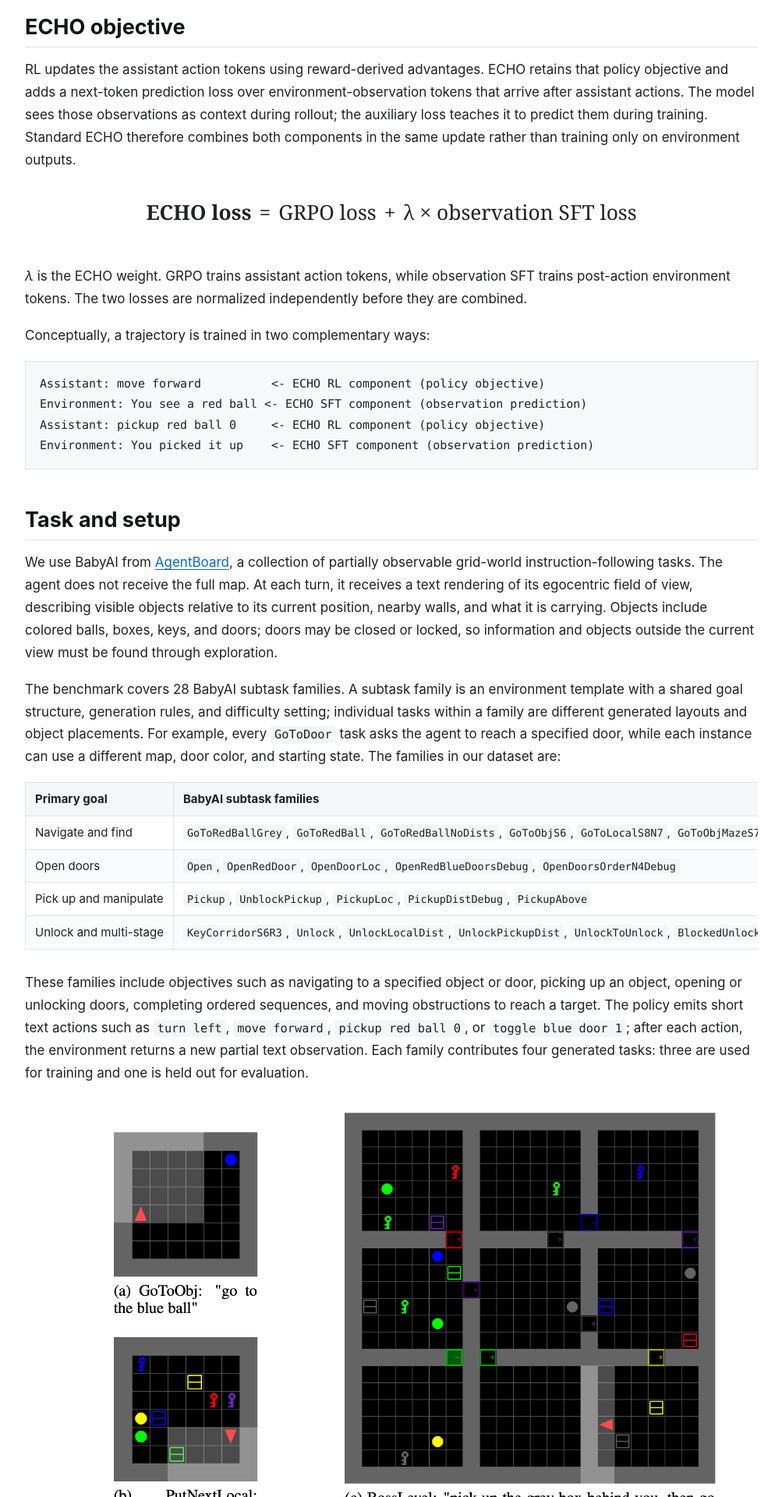
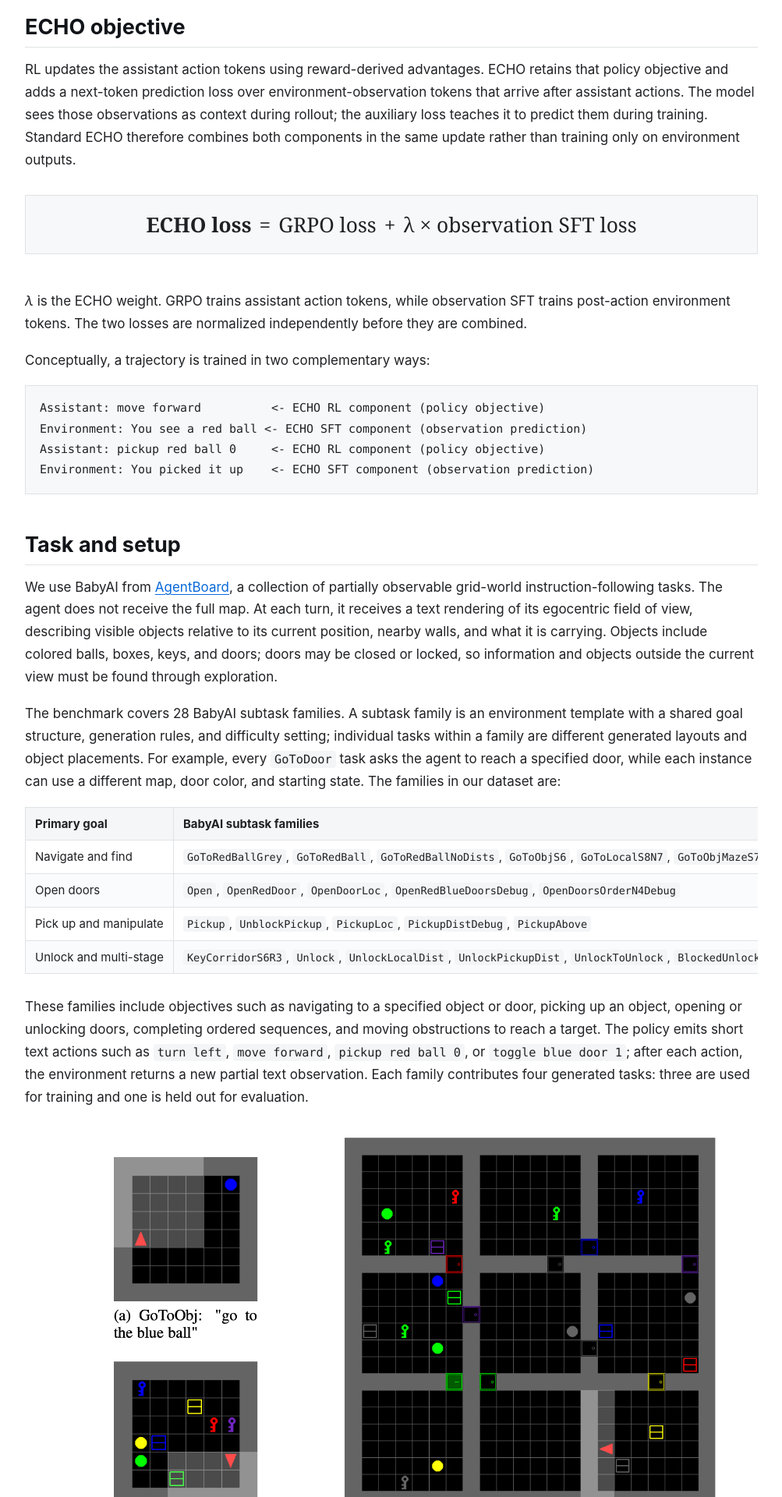
Before and after one commit to Bhoy1/echo-babyai-findings, a Jekyll site: the page built from index.md, in a window 1280 px wide. Shown: the part 770-2690 px from the top of the page at 78% size, without its empty margins (138-1141 px from the left). Built offline with Jekyll 4.4.1, drawn with Linux system fonts in a browser that asks for light colours.

Commit message:
Box ECHO objective formula

```diff
--- a/assets/css/style.css
+++ b/assets/css/style.css
@@ -98,9 +98,13 @@ blockquote p {
   justify-content: center;
   gap: 4px 10px;
   margin: 30px 0 18px;
+  padding: 18px 20px;
   overflow-x: auto;
+  border: 1px solid var(--border);
+  background: #f6f8fa;
   font-family: Georgia, "Times New Roman", serif;
   font-size: 1.55em;
+  line-height: 1.45;
 }
 
 .equation-term {
```
